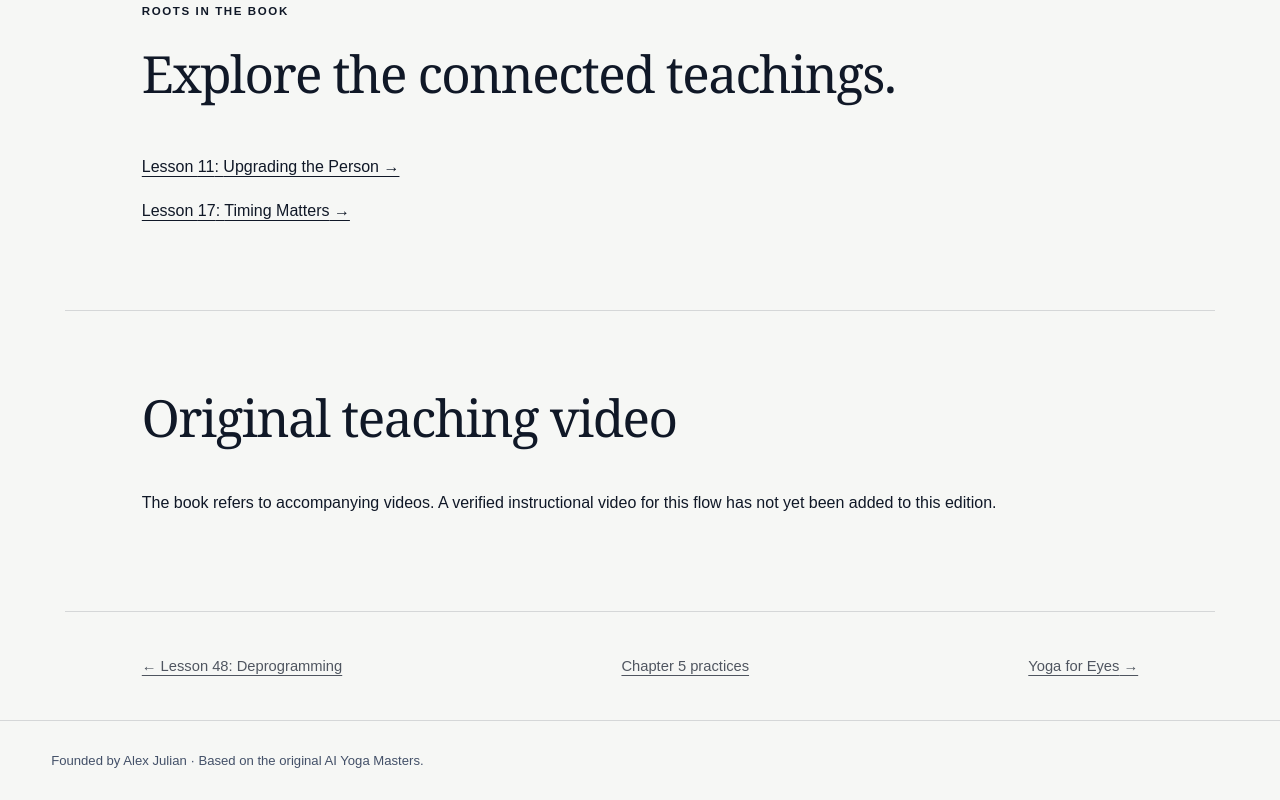
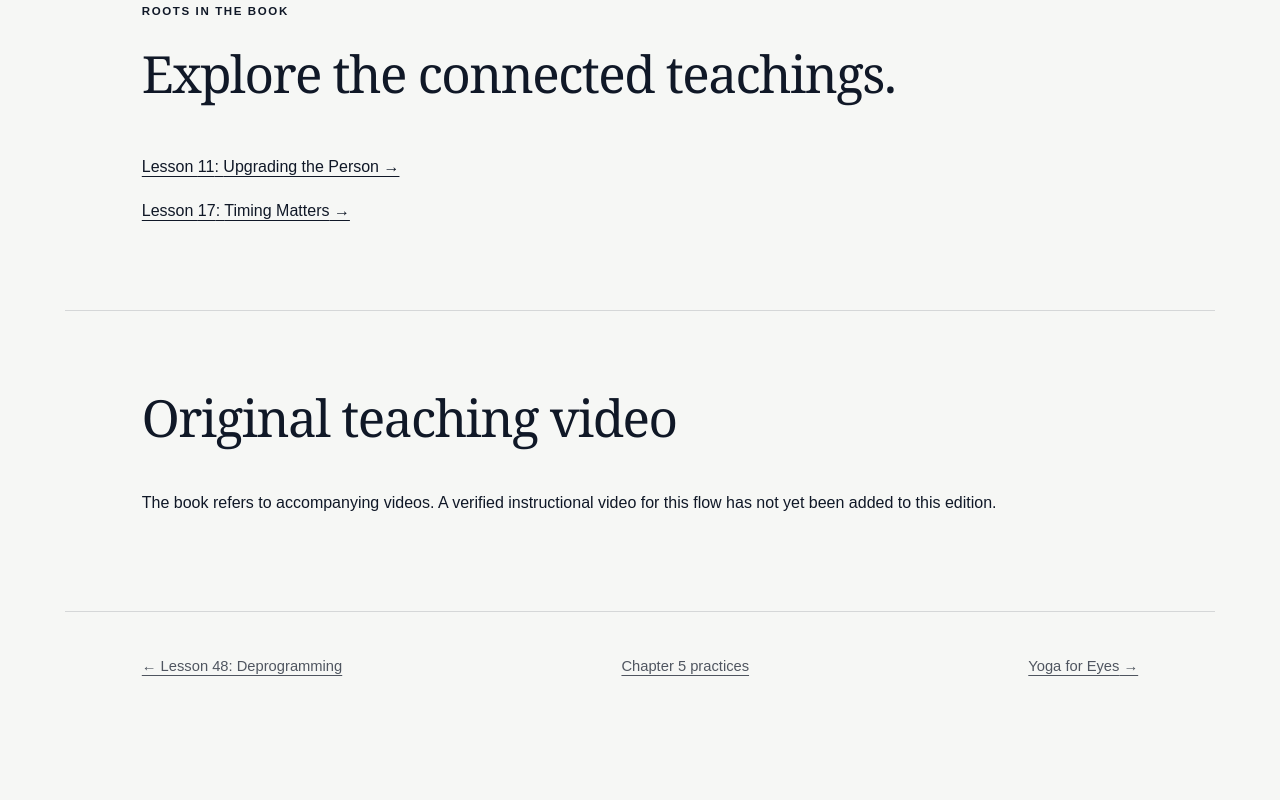
Before and after one commit to aianthems/ai-yoga-masters, a Next.js app: page /flows/start-here-yoga in a window 1280 px wide. Shown: the part 2592-3392 px from the top of the page. After the commit the page ends 3312 px from the top, so only its background shows below. Built offline with nearby package versions, Linux system fonts and the light colour scheme.

Commit message:
Use shared AI Yoga Masters footer across site

```diff
--- a/app/components/chapter-five-reader.tsx
+++ b/app/components/chapter-five-reader.tsx
@@ -57,7 +57,6 @@ export default function ChapterFiveReader({ entry }: { entry: ChapterFiveEntry }
           {next ? <a className="text-link" href={chapterFivePath(next)}>{next.title} →</a> : <a className="text-link" href="/chapters/mirrors-and-fractals">Continue to Chapter 6 →</a>}
         </nav>
       </main>
-      <footer><p>Founded by Alex Julian · Based on the original AI Yoga Masters.</p></footer>
     </>
   );
 }
```
